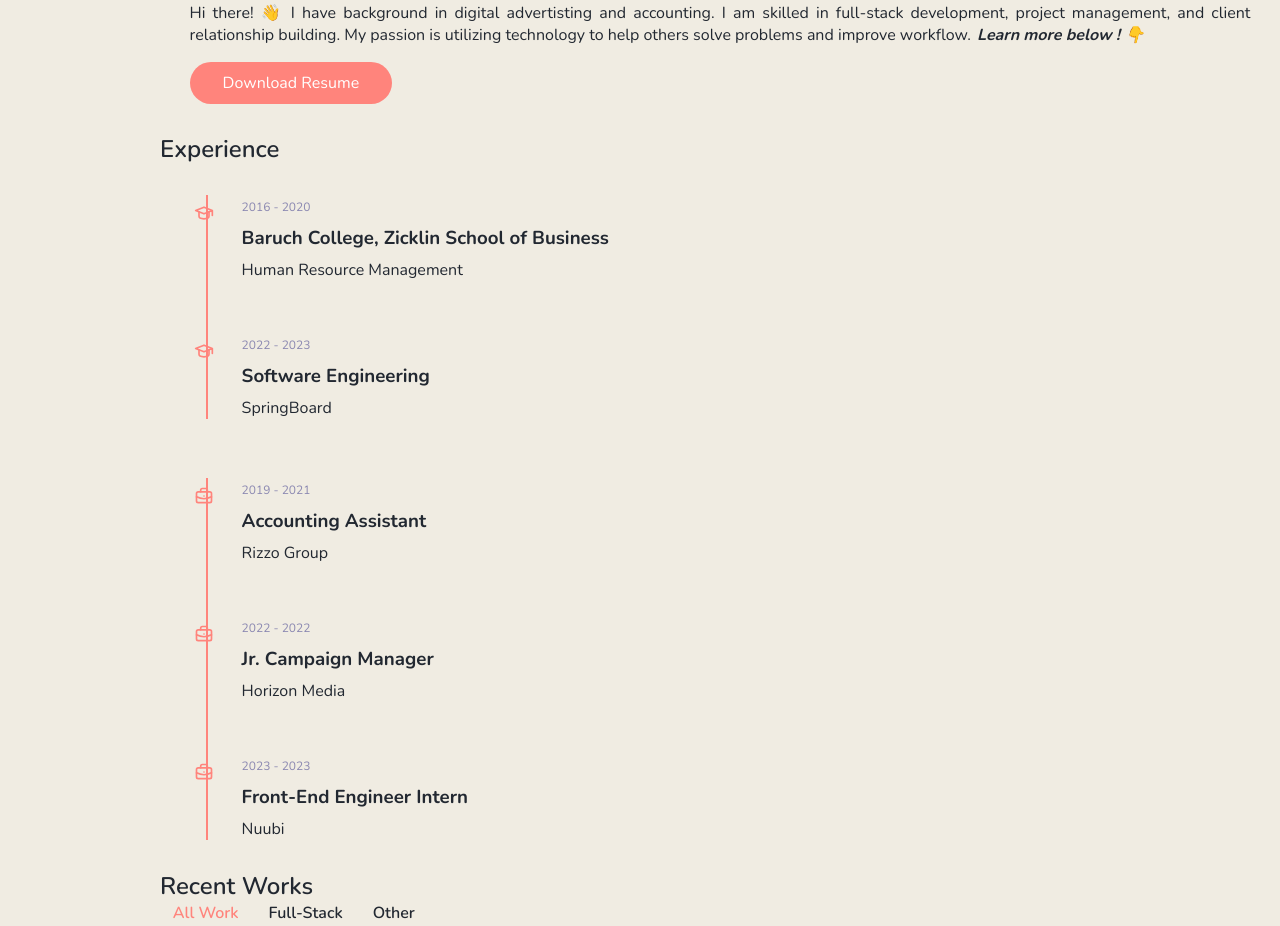
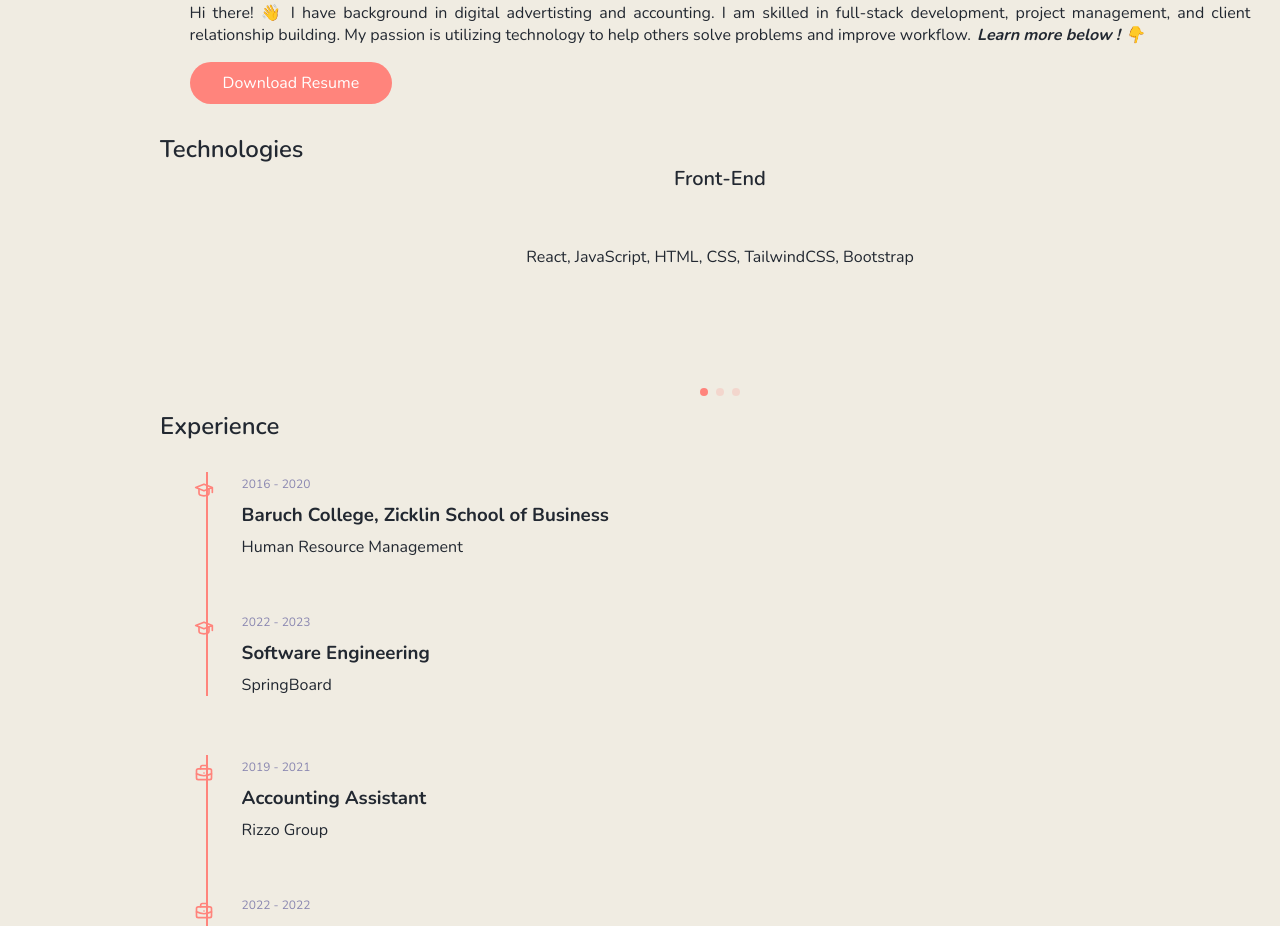
Before and after one commit to xieb3cky/Personal-Portfolio, a React (Create React App) app: page / in a window 1280 px wide. Shown: the part 1020-1946 px from the top of the page. Built offline with nearby package versions, Linux system fonts and the light colour scheme.

Commit message:
imported new tech component

```diff
--- a/src/App.js
+++ b/src/App.js
@@ -1,6 +1,7 @@
 import './App.css';
 import About from './components/about/About';
 import Contact from './components/contact/Contact';
+import Tech from "./components/tech/Tech";
 import Home from './components/home/Home';
 import Portfolio from './components/portfolio/Portfolio';
 import Resume from './components/resume/Resume';
@@ -13,10 +14,12 @@
       <main className="main">
         <Home />
         <About />
+        <Tech />
         <Resume />
         <Portfolio />
         <Contact />
       </main>
+
     </>
   );
 }
```
